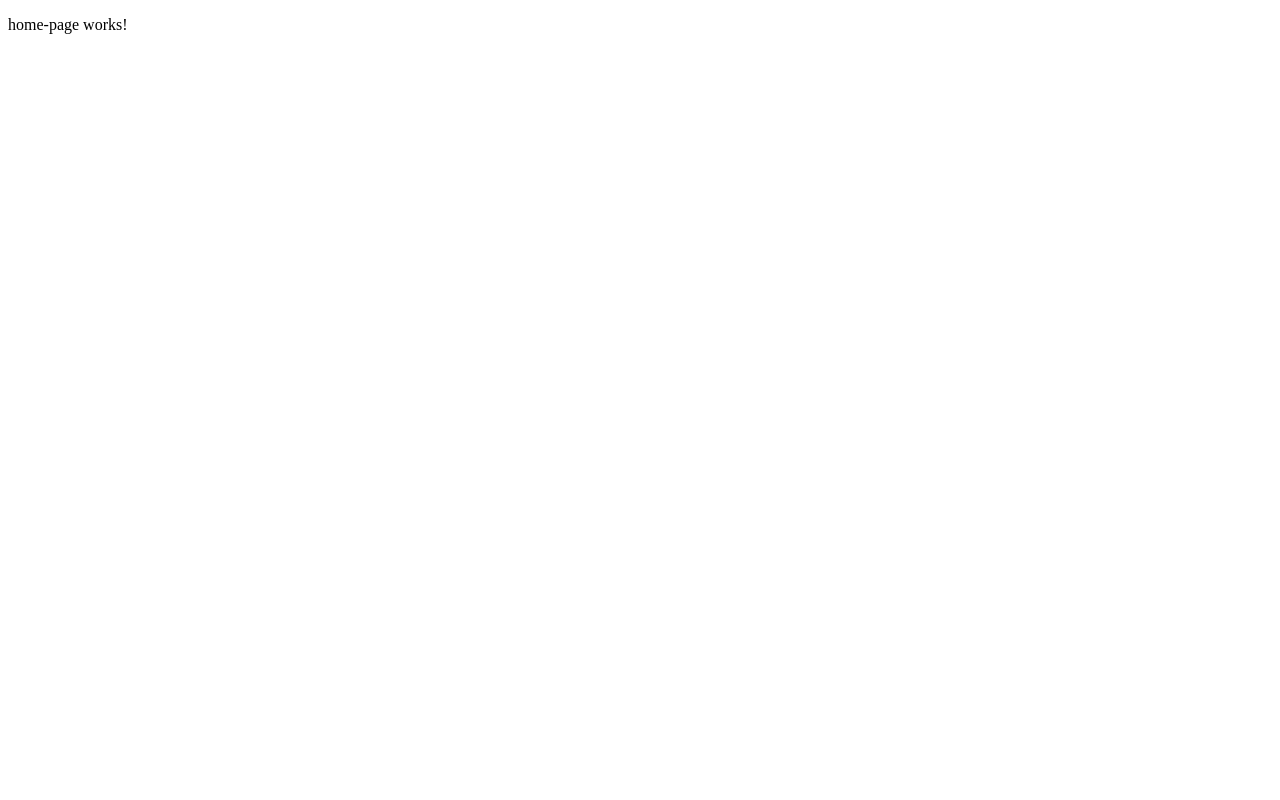
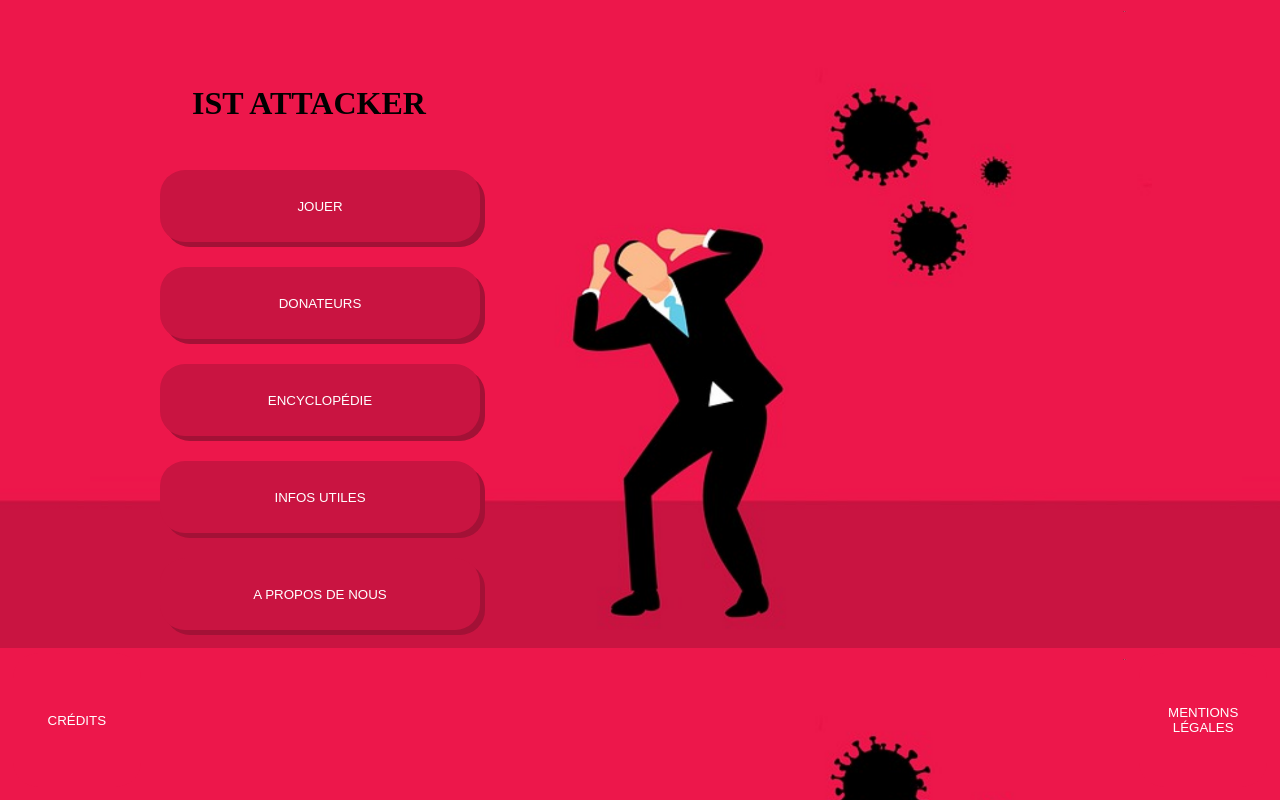
Before and after one commit to Borloo/Nuit-De-Linfo-2022, an Angular app in the folder front/: page / in a window 1280 px wide. Built offline with nearby package versions, Linux system fonts and the light colour scheme.

Commit message:
Update home page quasi finit manque routings pcq pages existent pas

```diff
--- a/front/src/app/base/home-page/home-page.component.html
+++ b/front/src/app/base/home-page/home-page.component.html
@@ -1 +1,16 @@
-<p>home-page works!</p>
+<div class="cover" fxLayout="column">
+    <div class="wide title" fxFlex="20">
+        <h1>IST ATTACKER</h1>
+    </div>
+    <div class="options" fxLayout="column" fxLayoutAlign="space-evenly none" fxLayoutGap="15" fxFlex="60">
+        <button class="option" routerLink="/jeu">JOUER</button>
+        <button class="option" routerLink="/donateurs">DONATEURS</button>
+        <button class="option" routerLink="/plateauJeu">ENCYCLOPÉDIE</button>
+        <button class="option" routerLink="/plateauJeu">INFOS UTILES</button>
+        <button class="option" routerLink="/about-us">A PROPOS DE NOUS</button>
+    </div>
+    <div class="wide footer" fxFlex="20" fxLayout="row" fxLayoutAlign="space-between none">
+        <button class="credits-mentions-legales">CRÉDITS</button>
+        <button class="credits-mentions-legales">MENTIONS LÉGALES</button>
+    </div>
+</div>
--- a/front/src/app/base/home-page/home-page.component.scss
+++ b/front/src/app/base/home-page/home-page.component.scss
@@ -0,0 +1,44 @@
+.cover {
+    width: 100%;
+    height: 100%;
+    background-image: url("../../../assets/images/background_menu.png");
+    background-size: 90%;
+}
+
+.wide {
+    width: 100%;
+}
+
+.title {
+    padding: 5% 0 0 15%;
+}
+
+.options {
+    width: 25%;
+    margin-left: 10em;
+}
+
+.option {
+    height: 15%;
+    background-color: #c91441;
+    border: none;
+    border-radius: 25px;
+    color: white;
+    box-shadow: 5px 5px #a31136;
+
+    &:active {
+        translate: 5px 5px;
+        box-shadow: 0px 0px #a31136;
+    }
+}
+
+.footer {
+    .credits-mentions-legales {
+        background-color: #ed174b;
+        border: none;
+        border-radius: 25px;
+        color: white;
+        margin: 1%;
+        width: 10%;
+    }
+}
--- a/front/src/app/base/home-page/home-page.module.ts
+++ b/front/src/app/base/home-page/home-page.module.ts
@@ -1,8 +1,10 @@
 import { NgModule } from '@angular/core';
 import { CommonModule } from '@angular/common';
+import { FlexLayoutModule } from "@angular/flex-layout";
 
 import { HomePageRoutingModule } from './home-page-routing.module';
 import { HomePageComponent } from './home-page.component';
+import { RouterModule } from '@angular/router';
 
 
 @NgModule({
@@ -11,7 +13,9 @@ import { HomePageComponent } from './home-page.component';
   ],
   imports: [
     CommonModule,
-    HomePageRoutingModule
+    HomePageRoutingModule,
+    FlexLayoutModule,
+    RouterModule
   ],
   exports: [
     HomePageComponent
--- a/front/src/styles.scss
+++ b/front/src/styles.scss
@@ -1 +1,5 @@
-/* You can add global styles to this file, and also import other style files */
+html, body {
+    height: 100%;
+    margin: 0;
+    padding: 0;
+}
```
Also changed, not shown: front/src/assets/images/background_menu.png (added).
